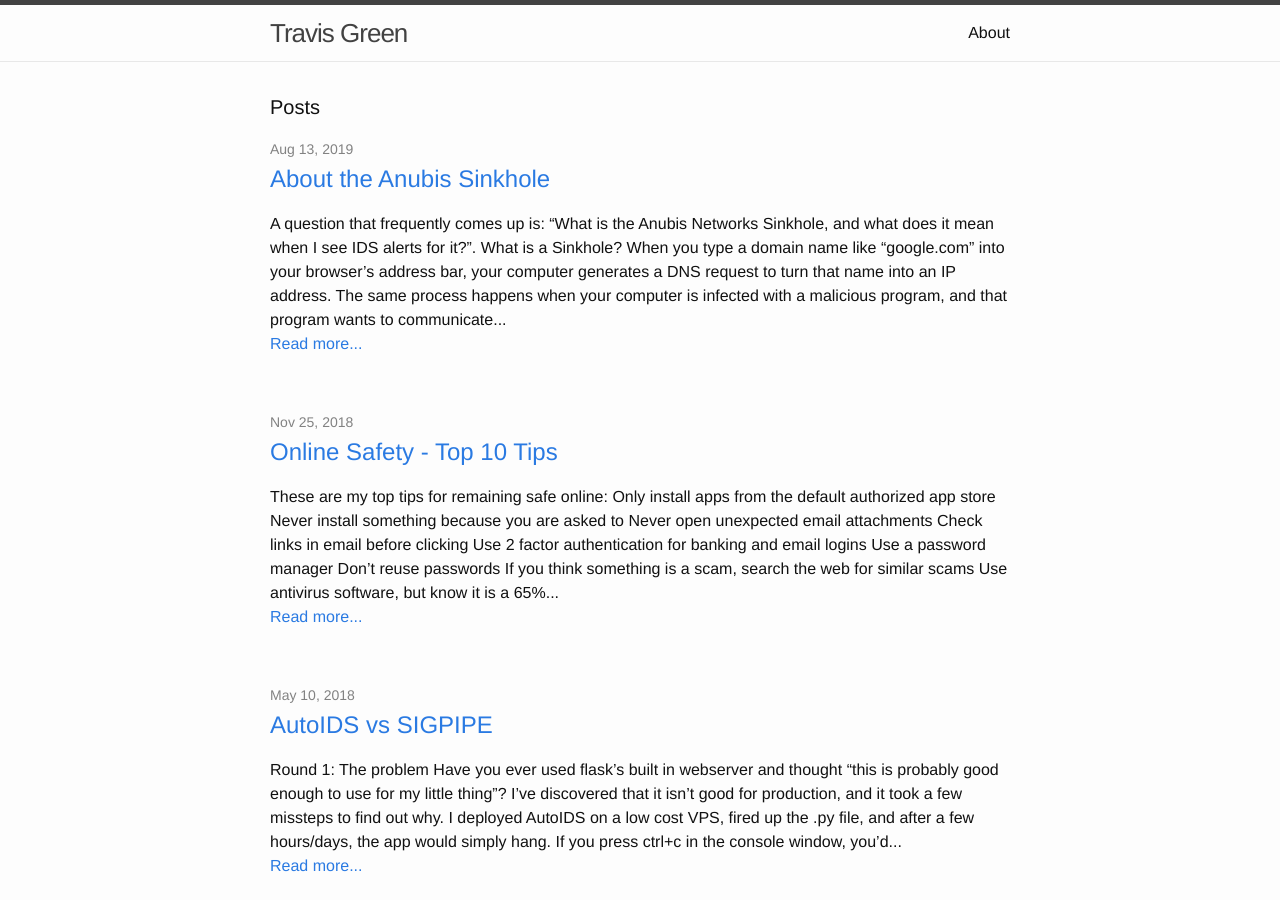
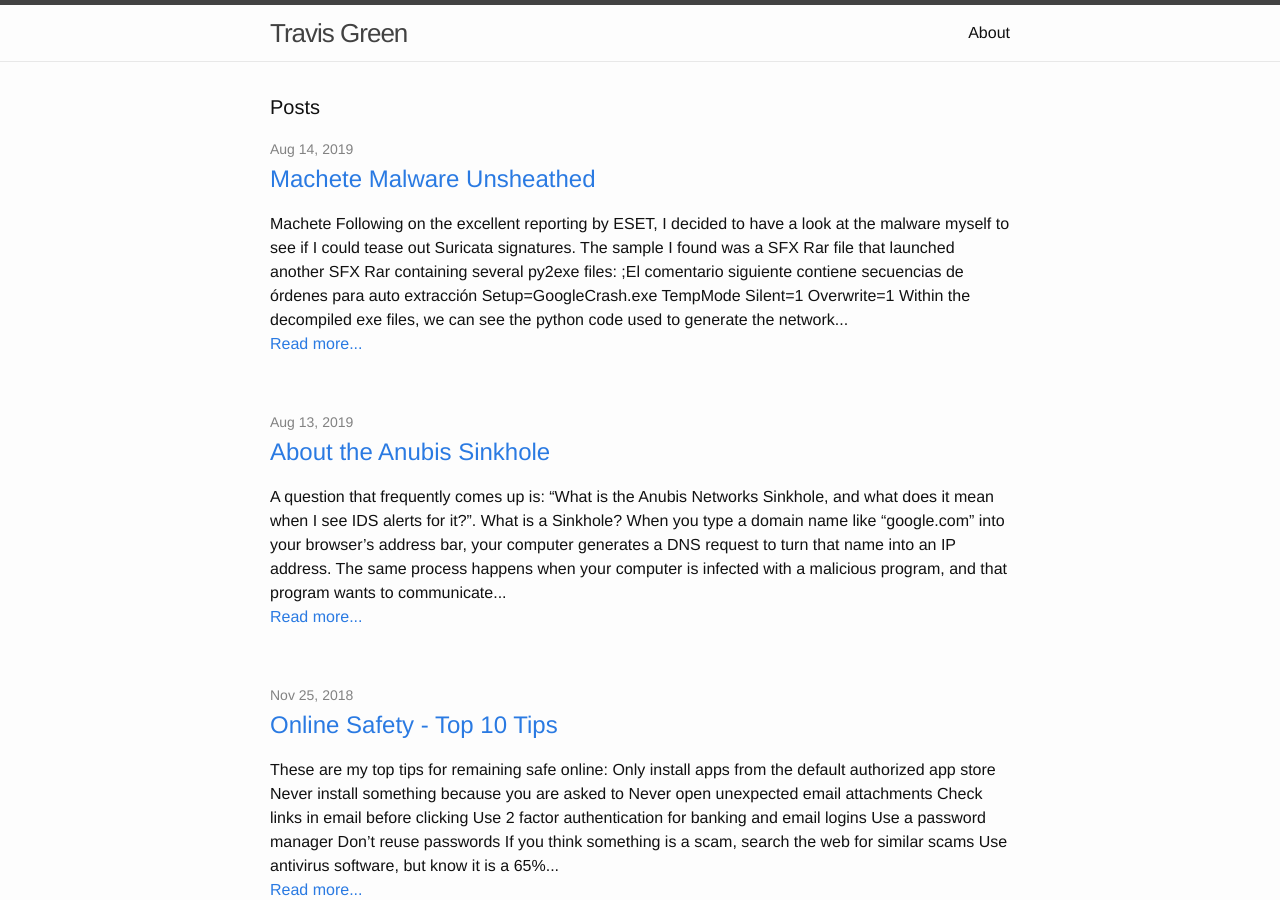
Before and after one commit to travisbgreen/travisgreen.net, a Jekyll site: the page built from index.html, in a window 1280 px wide and 900 px high. Built offline with Jekyll 4.4.1, drawn with Linux system fonts in a browser that asks for light colours; some of the changed lines change nothing that is shown.

Commit message:
machete post

````diff
--- a/_drafts/machete-malware.markdown
+++ b/_posts/2019-08-14-machete-malware.markdown
@@ -5,7 +5,7 @@ date: "2019-08-14 13:50"
 ---
 
 # Machete
-Following on the excellent reporting by [ESET](https://www.welivesecurity.com/2019/08/05/sharpening-machete-cyberespionage/), I decided to have a look at the malware myself to see if I could tease out some Suricata signatures.
+Following on the excellent reporting by [ESET](https://www.welivesecurity.com/2019/08/05/sharpening-machete-cyberespionage/), I decided to have a look at the malware myself to see if I could tease out [Suricata](https://github.com/OISF/suricata) signatures.
 
 The sample I found was a SFX Rar file that launched another SFX Rar containing several py2exe files:
 ```
@@ -17,7 +17,7 @@ Silent=1
 Overwrite=1
 ```
 
-Within the decompiled exe files, we can see the python code used to generate the network activity, which allows us to write a sig without even having executed the malware. For example this urlencode can be used to show us what the network data might look like. Keep in mind that Python dictionaries are not ordered so we can't use our reliable distance:0; trick here.
+Within the decompiled exe files, we can see the python code used to generate the network activity, which allows us to write a sig without even having executed the malware. For example this call to urllib.urlencode() can be used to show us what the network data would look like. Keep in mind that Python dictionaries are not ordered so we can't use our reliable distance:0; trick here to enforce the order of the POST parameters.
 
 ![screenshot](/assets/img/machete1.png)
 
````
